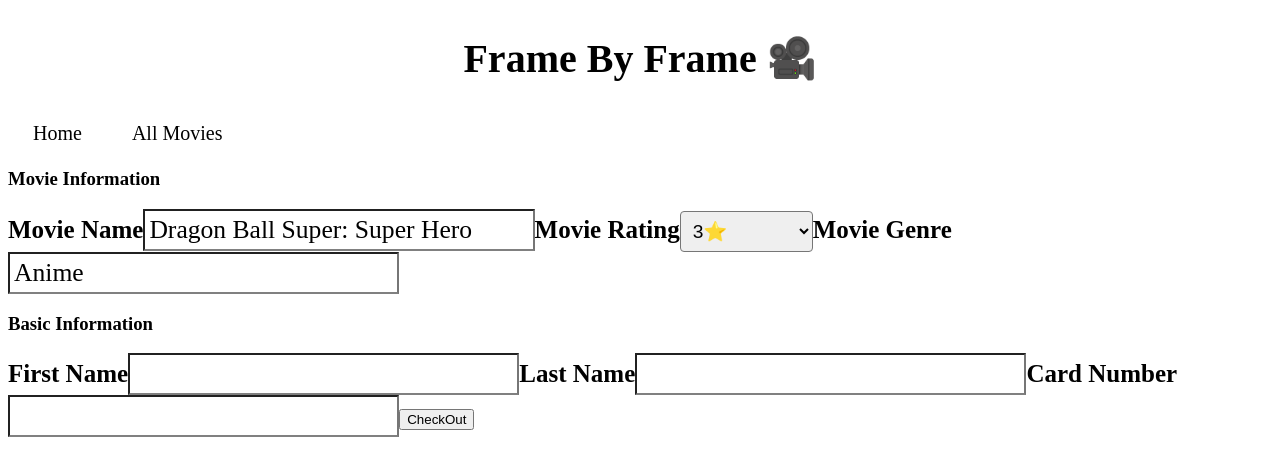
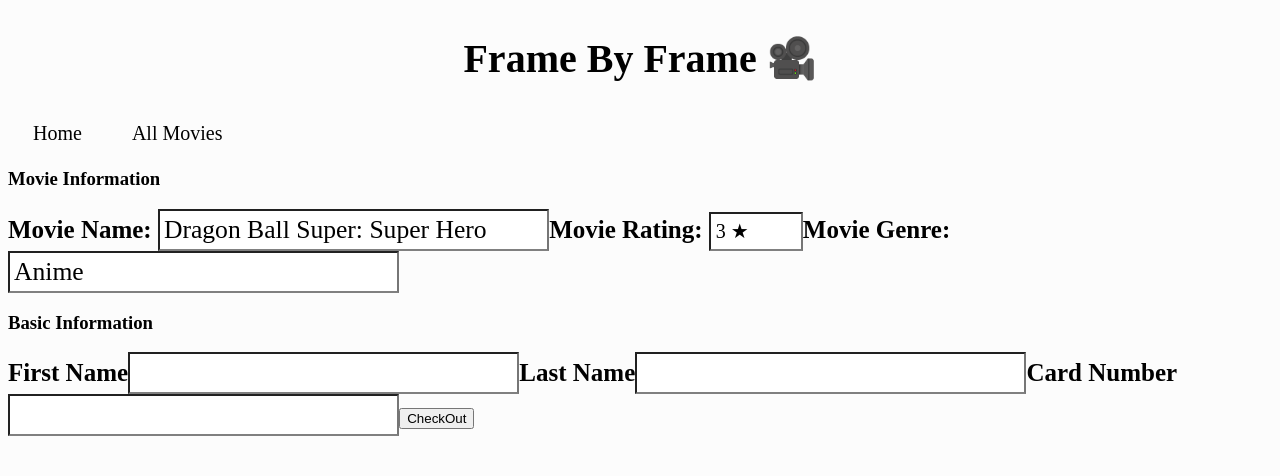
Before and after one commit to Bk2Kevoo/FrameByFrame, a React (Vite) app: page /movies/1/checkout in a window 1280 px wide. Shown: the top 476 px of the page. Built offline with nearby package versions, Linux system fonts and the light colour scheme; data requests are answered from the project's data file.

Commit message:
checkout function working with movie information to READONLY

```diff
--- a/db.json
+++ b/db.json
@@ -6,7 +6,8 @@
       "image": "/images/dragonball.jpg",
       "rating": 3,
       "genre": "Anime",
-      "description": "Earth's heroes face a new threat as the remnants of the Red Ribbon Army unleash powerful androids, pushing Piccolo and Gohan to their limits in an epic battle for justice!"
+      "description": "Earth's heroes face a new threat as the remnants of the Red Ribbon Army unleash powerful androids, pushing Piccolo and Gohan to their limits in an epic battle for justice!",
+      "price": 4.99
     },
     {
       "id": "2",
@@ -14,7 +15,8 @@
       "image": "/public/images/A_Haunted_House_2.jpg",
       "rating": 4,
       "genre": "Horror/Comedy",
-      "description": "In their dream home, Malcolm faces paranormal chaos again. Can he and his new family overcome the bizarre hauntings that threaten their fresh start?"
+      "description": "In their dream home, Malcolm faces paranormal chaos again. Can he and his new family overcome the bizarre hauntings that threaten their fresh start?",
+      "price": 3.99
     },
     {
       "id": "3",
@@ -22,7 +24,8 @@
       "image": "/images/TheGrinch.jpg",
       "rating": 4,
       "genre": "Family/Comedy",
-      "description": "The Grinch, a grouchy green creature, plots to ruin Christmas for the joyful Whoville, but his heart might just change in the process!"
+      "description": "The Grinch, a grouchy green creature, plots to ruin Christmas for the joyful Whoville, but his heart might just change in the process!",
+      "price": 3.99
     },
     {
       "id": "4",
@@ -30,7 +33,8 @@
       "image": "/images/Terrifier3.png",
       "rating": 3,
       "genre": "Horror",
-      "description": "The chilling saga of Art the Clown continues as he returns to wreak havoc on unsuspecting victims in this terrifying horror sequel."
+      "description": "The chilling saga of Art the Clown continues as he returns to wreak havoc on unsuspecting victims in this terrifying horror sequel.",
+      "price": 3.99
     },
     {
       "id": "5",
@@ -38,7 +42,8 @@
       "image": "/images/HocusPocus.png",
       "rating": 5,
       "genre": "Family/Comedy",
-      "description": "Three resurrected witches run amok in modern-day Salem, and it is up to a group of kids to stop their wicked plans before Halloween night ends!"
+      "description": "Three resurrected witches run amok in modern-day Salem, and it is up to a group of kids to stop their wicked plans before Halloween night ends!",
+      "price": 5.99
     },
     {
       "id": "6",
@@ -46,7 +51,8 @@
       "image": "/images/Beetlejuice.png",
       "rating": 4,
       "genre": "Comedy/Horror",
-      "description": "When a recently deceased couple haunts their former home, they enlist the help of the mischievous ghost Beetlejuice to scare away the new living inhabitants."
+      "description": "When a recently deceased couple haunts their former home, they enlist the help of the mischievous ghost Beetlejuice to scare away the new living inhabitants.",
+      "price": 3.99
     },
     {
       "id": "7",
@@ -54,7 +60,8 @@
       "image": "/images/War.jpg",
       "rating": 4,
       "genre": "Action/Sci-fi",
-      "description": "Caesar leads his ape tribe in a fierce battle against humans, exploring themes of loyalty, sacrifice, and the struggle for freedom in this gripping sci-fi epic."
+      "description": "Caesar leads his ape tribe in a fierce battle against humans, exploring themes of loyalty, sacrifice, and the struggle for freedom in this gripping sci-fi epic.",
+      "price": 4.99
     },
     {
       "id": "8",
@@ -62,7 +69,8 @@
       "image": "/images/TheDarkKnight.jpg",
       "rating": 5,
       "genre": "Action/Crime",
-      "description": "Batman faces off against the Joker, a chaotic mastermind bent on plunging Gotham City into anarchy, testing the hero's moral limits like never before."
+      "description": "Batman faces off against the Joker, a chaotic mastermind bent on plunging Gotham City into anarchy, testing the hero's moral limits like never before.",
+      "price": 5.99
     }
   ]
 }
--- a/src/components/Dropdowns.jsx
+++ b/src/components/functionality/Dropdowns.jsx
@@ -20,6 +20,8 @@ function Dropdowns({
           <option value="Horror/Comedy">Horror/Comedy</option>
           <option value="Family/Comedy">Family/Comedy</option>
           <option value="Horror">Horror</option>
+          <option value="Action/Sci-fi">Action/Sci-Fi</option>
+          <option value="Action/Crime">Action/Crime</option>
         </select>
       </div>
 
@@ -31,11 +33,11 @@ function Dropdowns({
           onChange={(e) => handleRatingChange(e.target.value)}
         >
           <option value="All">All</option>
-          <option value="1">1</option>
-          <option value="2">2</option>
-          <option value="3">3</option>
-          <option value="4">4</option>
-          <option value="5">5</option>
+          <option value="1">1 ★</option>
+          <option value="2">2 ★</option>
+          <option value="3">3 ★</option>
+          <option value="4">4 ★</option>
+          <option value="5">5 ★</option>
         </select>
       </div>
     </div>
--- a/src/components/movie/MovieDetails.jsx
+++ b/src/components/movie/MovieDetails.jsx
@@ -1,7 +1,7 @@
 import React, { useEffect, useState } from "react"; //importing hooks
 import { useParams } from "react-router-dom"; //importing routing hook
 import { useNavigate } from "react-router-dom";
-import VideoLikes from "../VideoLikes";
+import VideoLikes from "../functionality/VideoLikes";
 
 const baseUrl = "http://localhost:6001/movies"; //URL for movie API
 
@@ -22,7 +22,17 @@ const MovieDetails = () => {
     return <h2>Loading...</h2>; // Display loading message.
   }
 
-  const { id, image, name, rating, genre, upvotes, downvotes, description } = movie; // Destructuring movie details.
+  const {
+    id,
+    image,
+    name,
+    rating,
+    genre,
+    price,
+    upvotes,
+    downvotes,
+    description,
+  } = movie;
 
   return (
     <div className="detail-card" data-testid="movie-item">
@@ -32,9 +42,16 @@ const MovieDetails = () => {
         <p className="rating">Rating: {rating}</p>
         <p className="genre">Genre: {genre}</p>
 
-        <VideoLikes movieId={id} upvotes={upvotes || 0} downvotes= {downvotes || 0} />
+        <VideoLikes
+          movieId={id}
+          upvotes={upvotes || 0}
+          downvotes={downvotes || 0}
+        />
 
         <p> {description}</p>
+        <p className="due-date">Price: ${price}</p>
+        <p>Experation Date: 3 days</p>
+
         <div className="rent-button">
           <button onClick={() => navigate(`/movies/${id}/checkout`)}>
             Rent
--- a/src/components/movie/MoviePage.jsx
+++ b/src/components/movie/MoviePage.jsx
@@ -1,7 +1,7 @@
 import React, { useState, useEffect } from "react";
 import MovieList from "./MovieList";
-import Search from "../Search"
-import Dropdowns from "../Dropdowns";
+import Search from "../functionality/Search"
+import Dropdowns from "../functionality/Dropdowns";
 
 function MoviePage() {
     const [movies, setMovies] = useState([]); // State to hold the list of movies, initialized as an empty array.
@@ -18,6 +18,8 @@ function MoviePage() {
     }, []); // Empty dependency array ensures this effect runs only once on mount.
  //dependency is the reactive value, when changed refires effect function
  //empty dependency only fires once
+
+
 
     const handleSearch = (query) => setSearchQuery(query.toLowerCase()); // Function to handle search input, updates searchQuery state to lowercase.
 
--- a/src/components/pages/CheckOut.jsx
+++ b/src/components/pages/CheckOut.jsx
@@ -22,6 +22,10 @@ const CheckOut = () => {
 
   const navigate = useNavigate();
   const { movieId } = useParams();
+
+  const handleCheckoutFeature = () => {
+    alert("Thank you for the purchase, this movie expires in 3 days");
+  };
 
   useEffect(() => {
     fetch(`${baseUrl}/${movieId}`)
@@ -50,20 +54,12 @@ const CheckOut = () => {
         })
           .then((response) => response.json())
           .then((namedMovie) => {
-            handleCheckOut(namedMovie);
+            handleCheckoutFeature(namedMovie);
             navigate(`/movies/${movieId}/checkout`);
           })
           .catch((err) => alert(err));
       })
       .catch((err) => alert(err.message));
-  };
-
-  const handleChange = (e) => {
-    const { name, value } = e.target;
-    setFormData({
-      ...formData,
-      [name]: value,
-    });
   };
 
   return (
@@ -77,38 +73,20 @@ const CheckOut = () => {
           <h3>Movie Information</h3>
         </div>
 
-        <label htmlFor="name"> Movie Name</label>
+        <label htmlFor="name"> Movie Name: </label>
+        <input type="text" id="name" name="name" value={formData.name} />
+
+        <label htmlFor="movie-rating">Movie Rating: </label>
         <input
+          className="small-input"
+          id="movie-rating"
           type="text"
-          id="name"
-          name="name"
-          value={formData.name}
-          onChange={handleChange}
+          value={`${formData.rating} ★`}
+          readOnly
         />
 
-        <label htmlFor="rating">Movie Rating</label>
-        <select
-          id="rating"
-          name="rating"
-          value={formData.rating}
-          onChange={handleChange}
-        >
-          <option>Select One</option>
-          <option value="1">1⭐ </option>
-          <option value="2">2⭐</option>
-          <option value="3">3⭐</option>
-          <option value="4">4⭐</option>
-          <option value="5">5⭐</option>
-        </select>
-
-        <label htmlFor="genre">Movie Genre</label>
-        <input
-          type="text"
-          id="genre"
-          name="genre"
-          value={formData.genre}
-          onChange={handleChange}
-        />
+        <label htmlFor="genre">Movie Genre: </label>
+        <input type="text" id="genre" name="genre" value={formData.genre} />
       </form>
 
       <section>
@@ -122,15 +100,16 @@ const CheckOut = () => {
               <h3>Basic Information</h3>
             </div>
 
-            <label htmlFor="name"> First Name</label>
-            <input type="text" id="name" name="name" />
+            <label htmlFor="first-name"> First Name</label>
+            <input type="text" id="first-name" name="first-name" required />
 
-            <label htmlFor="genre">Last Name</label>
-            <input type="text" id="genre" name="genre" />
-            <label htmlFor="genre">Card Number</label>
-            <input type="text" id="genre" name="genre" />
+            <label htmlFor="last-name">Last Name</label>
+            <input type="text" id="last-name" name="last-name" />
 
-            <button>CheckOut</button>
+            <label htmlFor="card-number">Card Number</label>
+            <input type="text" id="card-number" name="card-number" />
+
+            <button onClick={handleCheckoutFeature}>CheckOut</button>
           </form>
         </div>
       </section>
--- a/src/index.css
+++ b/src/index.css
@@ -10,12 +10,10 @@
 body {
   font-family: "Playfair Display", serif;
   font-size: 16px;
-  color: var(--color);
-  background-color: var(--background);
+  background-color:rgba(247, 247, 247, 0.267)
 }
 
 .App {
-  color: var(--color);
   background-color: var(--background);
   min-height: 100vh;
 }
@@ -118,7 +116,6 @@ header h1 {
 
 .searchbar {
   border: 1px solid;
-  margin-top: 30px;
   display: flex;
   flex-direction: column;
 }
@@ -267,3 +264,9 @@ select:focus {
   border-color: #000000a2;
   outline: none;
 }
+.small-input {
+    width: 80px;
+    height: 25px;
+    padding: 5px; /* Adjust padding for smaller look */
+    font-size: 20px; /* Adjust font size */
+  }
```
Also changed, not shown: src/components/movie/MovieCard.jsx (+6 -2 lines), src/components/functionality/Search.jsx (renamed from src/components/Search.jsx), src/components/functionality/VideoLikes.jsx (renamed from src/components/VideoLikes.jsx).
